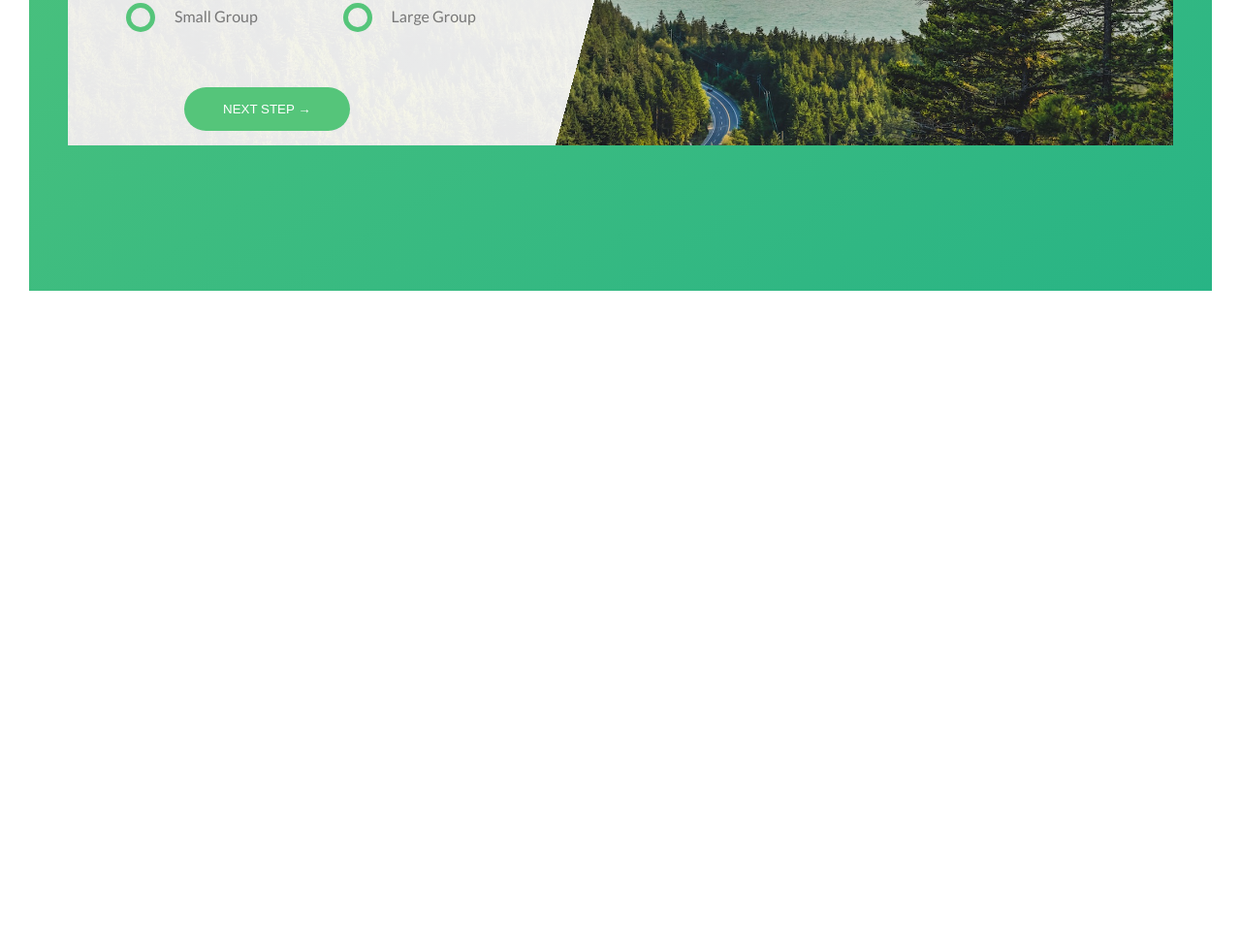
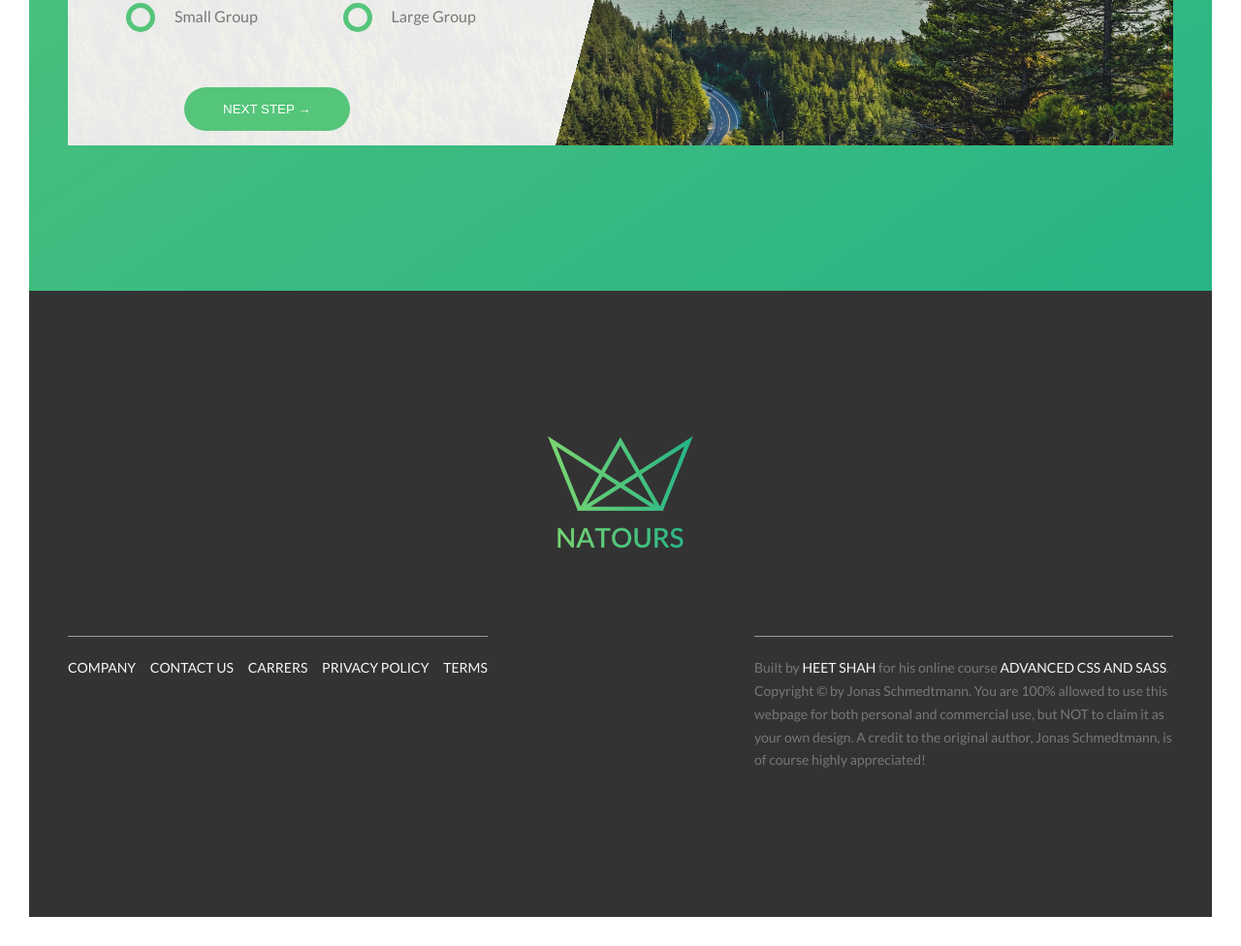
Before and after one commit to Heet1996/Natour, a website: page index.html in a window 1280 px wide. Shown: the part 5092-6068 px from the top of the page at 97% size. Before the commit the page ends 5427 px from the top, so only its background shows below. Drawn offline with Linux system fonts and the light colour scheme.

Commit message:
Footer added

```diff
--- a/index.html
+++ b/index.html
@@ -338,6 +338,32 @@
             </div>
         </section>
     </main>
+    <footer class="footer">
+        <div class="footer__logo-box">
+                <img alt="Full logo" src="img/logo-green-2x.png" class="footer__logo">
+        </div>
+        <div class="row">
+            <div class="col-1-of-2">
+                <div class="footer__navigation">
+                    <ul class="footer__list">
+                        <li class="footer__item"><a href="#" class="footer__link">Company</a></li>
+                        <li class="footer__item"><a href="#" class="footer__link">Contact us</a></li>
+                        <li class="footer__item"><a href="#" class="footer__link">Carrers</a></li>
+                        <li class="footer__item"><a href="#" class="footer__link">Privacy policy</a></li>
+                        <li class="footer__item"><a href="#" class="footer__link">Terms</a></li>
+                    </ul>
+                </div>
+            </div>
+            <div class="col-1-of-2">
+                <p class="footer__copyright">
+                    Built by <a href="#" class="footer__link">Heet Shah</a> for his online course <a href="#" class="footer__link">Advanced CSS and Sass</a>.
+                    Copyright &copy; by Jonas Schmedtmann. You are 100% allowed to use this webpage for both personal
+                    and commercial use, but NOT to claim it as your own design. A credit to the original author, Jonas
+                    Schmedtmann, is of course highly appreciated!
+                </p>
+            </div>
+        </div>
+    </footer>
 
 </body>
 
--- a/sass/abstracts/variable.scss
+++ b/sass/abstracts/variable.scss
@@ -12,6 +12,7 @@ $color-tertiary:#5643fa;
 
 $color-grey:#777;
 $color-grey-dark:#999;
+$color-grey-3:#333;
 
 $color-white:#fff;
 $color-black:#000;
--- /dev/null
+++ b/sass/layout/_footer.scss
@@ -0,0 +1,60 @@
+.footer
+{
+    background-color:$color-grey-3;
+    padding:15rem 0;
+    font-size:1.4rem;
+    &__logo-box{
+        text-align: center;
+        margin-bottom: 8rem;
+    }
+    &__logo
+    {
+        width:15rem;
+        height: auto;
+    }
+    &__navigation
+    {
+        border-top:1px solid $color-grey-dark;
+        padding-top:2rem;
+        display: inline-block; //As inline-block does not occupy the full width
+    }
+    &__item
+    {
+        display: inline-block;
+        &:not(:last-child)
+        {
+        margin-right: 1.2rem;
+        }
+
+    }
+    &__list{
+        list-style: none;
+
+    }
+
+    &__link
+    {
+        &:link,
+        &:visited{
+            color:$color-grey-light-1;
+            text-decoration: none;
+            text-transform: uppercase;
+            display: inline-block;
+            transition: all .2s;
+        }
+        &:hover,
+        &:active{
+            color: $color-primary;
+            box-shadow: 0 1rem 2rem rgba(#000000, 0.4);
+            transform: rotate(5deg) scale(1.2);
+        }
+    }
+    &__copyright
+    {
+        border-top:1px solid $color-grey-dark;
+        padding-top:2rem;
+        width: 80%;
+        float:right;
+
+    }
+}
--- a/sass/main.scss
+++ b/sass/main.scss
@@ -36,6 +36,6 @@
 
 @import "layout/grid";
 @import "layout/header";
-
+@import "layout/footer";
 
 @import "pages/home";
```
Also changed, not shown: css/style.css.
